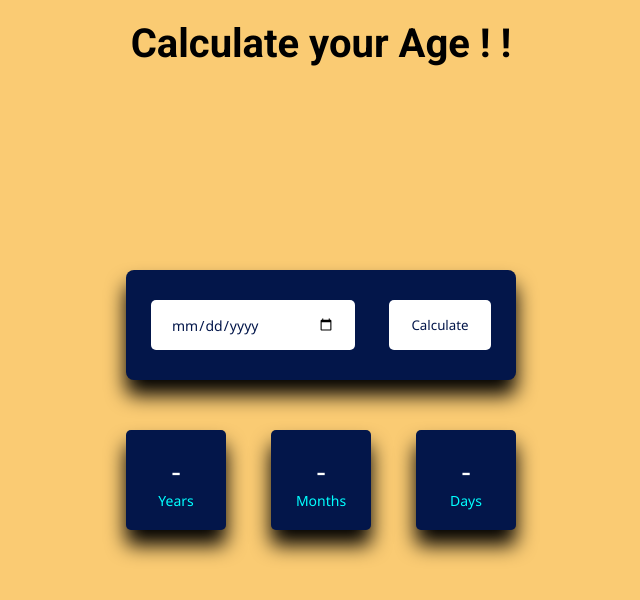
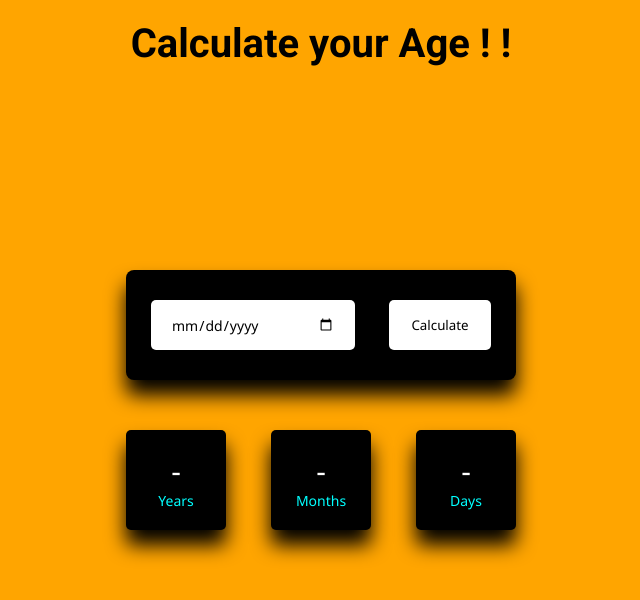
Before and after one commit to Subratkb02/Age_Calculator, a plain HTML site: page index.html in a window 1280 px wide. Shown: the whole page, without its empty margins (319-959 px from the left). Drawn offline with Linux system fonts and the light colour scheme.

Commit message:
Update style.css

```diff
--- a/style.css
+++ b/style.css
@@ -7,7 +7,7 @@
 }
 
 body{
-    background-color: rgb(250, 203, 115);
+    background-color: orange;
 }
 
 .heading{
@@ -34,7 +34,7 @@ body{
 }
 
 .inputs-wrapper{
-    background-color: #03164a;
+    background-color: black;
     padding: 30px 25px;
     border-radius: 8px;
     box-shadow: 0 15px 20px rgba(0,0,0,3);
@@ -44,7 +44,7 @@ body{
 input,button{
     height: 50px;
     background-color: #ffff;
-    color: #03164a;
+    color: black;
     font-weight: 500;
     border-radius: 5px;
 }
@@ -70,7 +70,7 @@ button{
 .outputs-wrapper div{
     height: 100px;
     width: 100px;
-    background-color: #03164a;
+    background-color: black;
     border-radius: 5px;
     color: #ffff;
     display: grid;
```
